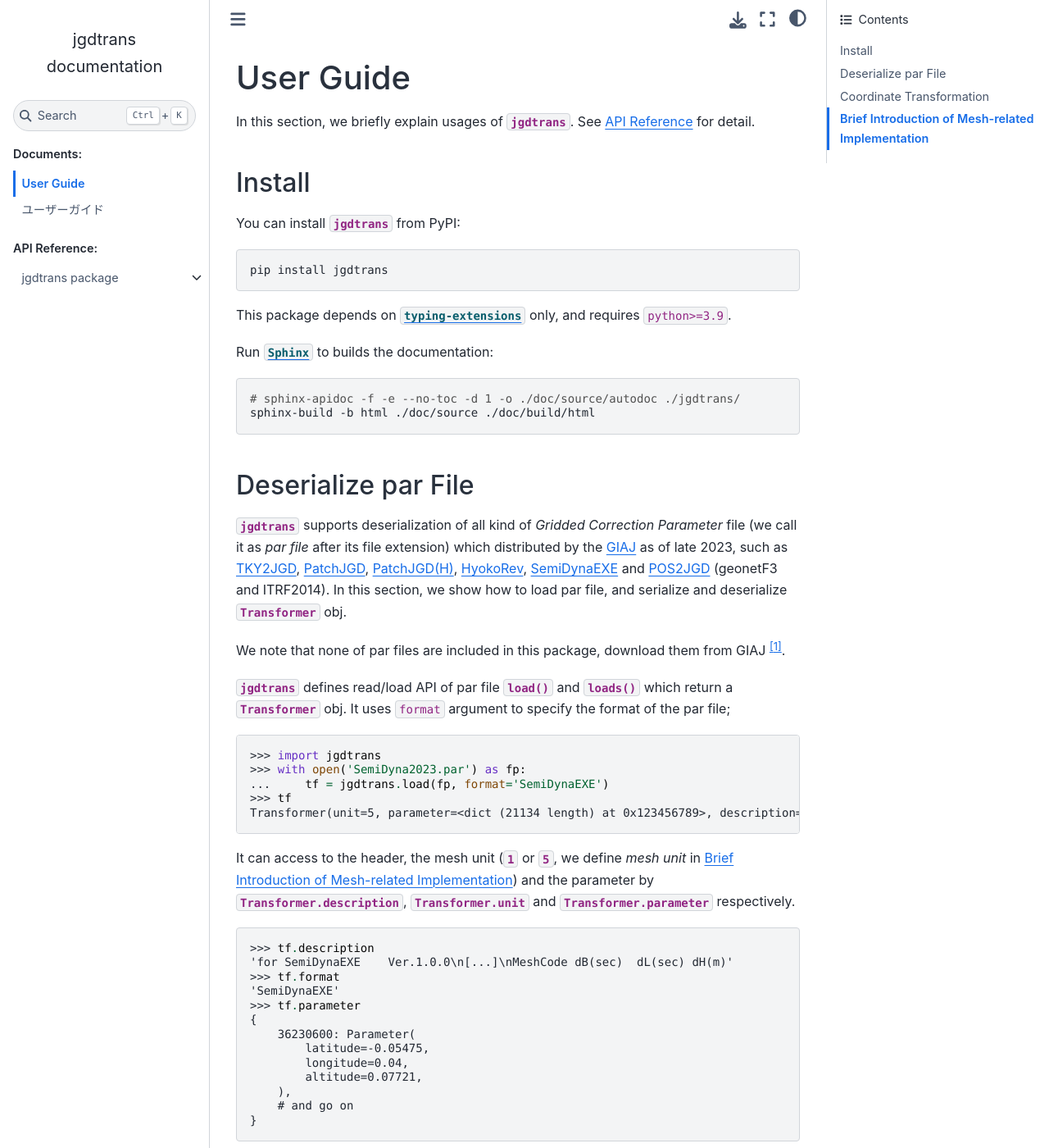
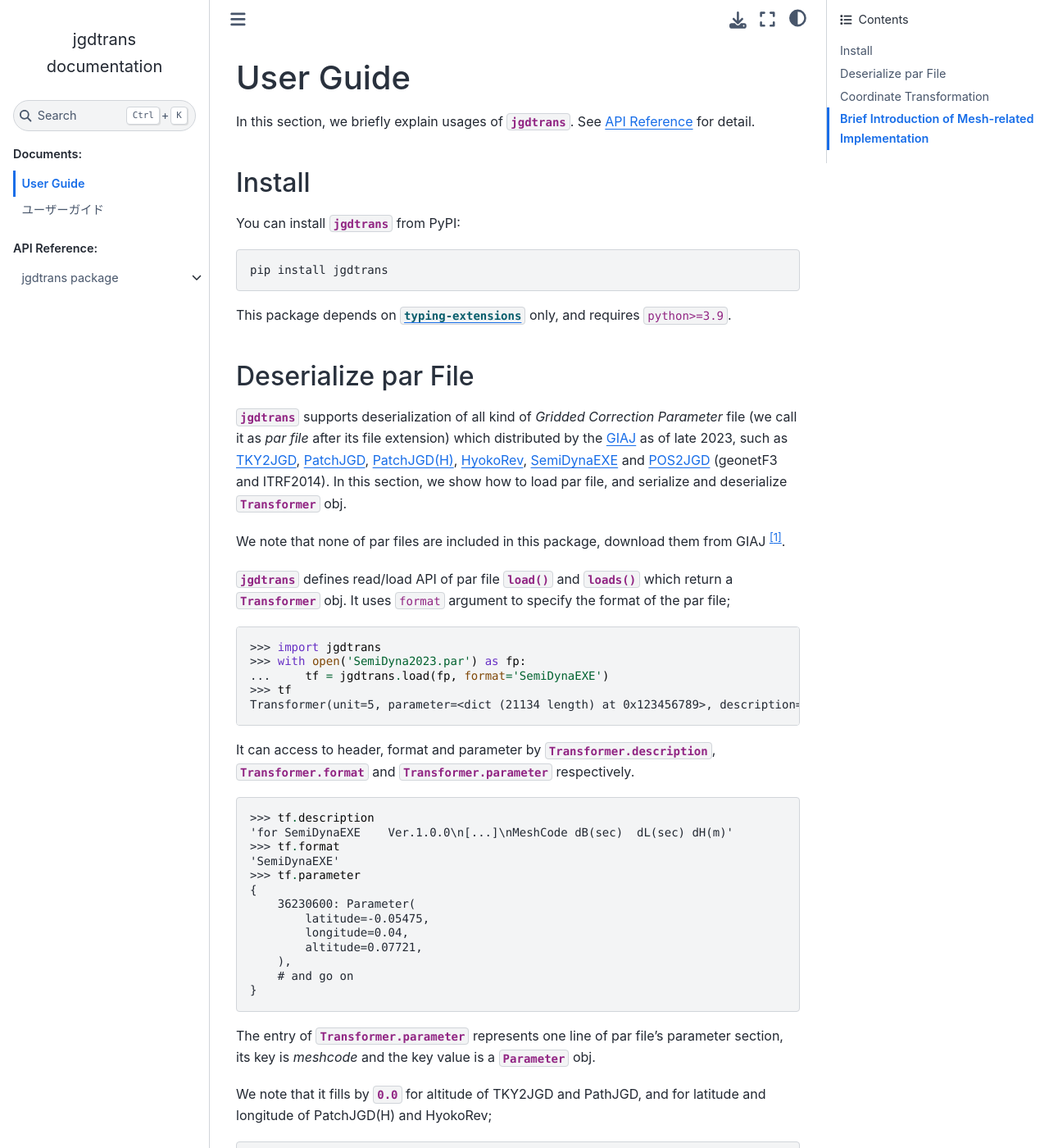
Before and after one commit to paqira/jgdtrans-py, a Sphinx documentation site: the page built from doc/source/docs/user_guide.md, in a window 1280 px wide and 1400 px high. Shown: the whole window at 82% size. Built offline with Sphinx 7.4.7 and the Sphinx Book theme 1.1.4, drawn with Linux system fonts in a browser that asks for light colours; pages that are not in the unit, such as notebooks, are missing from menus.

Commit message:
update doc

````diff
--- a/doc/source/docs/user_guide.md
+++ b/doc/source/docs/user_guide.md
@@ -14,15 +14,6 @@
 This package depends on [`typing-extensions`][typing-extensions] only, and requires `python>=3.9`.
 
 [typing-extensions]: https://pypi.org/project/typing-extensions/
-
-Run [`Sphinx`][Sphinx] to builds the documentation:
-
-```shell
-# sphinx-apidoc -f -e --no-toc -d 1 -o ./doc/source/autodoc ./jgdtrans/
-sphinx-build -b html ./doc/source ./doc/build/html
-```
-
-[Sphinx]: https://pypi.org/project/Sphinx/
 
 ## Deserialize par File
 
@@ -69,12 +60,9 @@
 Transformer(unit=5, parameter=<dict (21134 length) at 0x123456789>, description='for [...]')
 ```
 
-It can access to the header,
-the mesh unit ({py:obj}`1` or {py:obj}`5`, we define _mesh unit_
-in [](#brief-introduction-of-mesh-related-implementation))
-and the parameter by
+It can access to header, format and parameter by
 {py:attr}`.Transformer.description`,
-{py:attr}`.Transformer.unit` and
+{py:attr}`.Transformer.format` and
 {py:attr}`.Transformer.parameter`
 respectively.
 
@@ -243,7 +231,7 @@
 ```
 
 We note that {py:meth}`.Point.to_dms` returns
-{py:obj}`tuple[str, str float]`, not {py:class}`~jgdtrans.Point`.
+{py:obj}`tuple[str, str, float]`, not {py:class}`~jgdtrans.Point`.
 
 By combining these, it can use DMS notation for I/O of {py:class}`.Transformer`,
 for example,
````
Also changed, not shown: doc/source/docs/user_guide.ja.md (+4 -13 lines).
